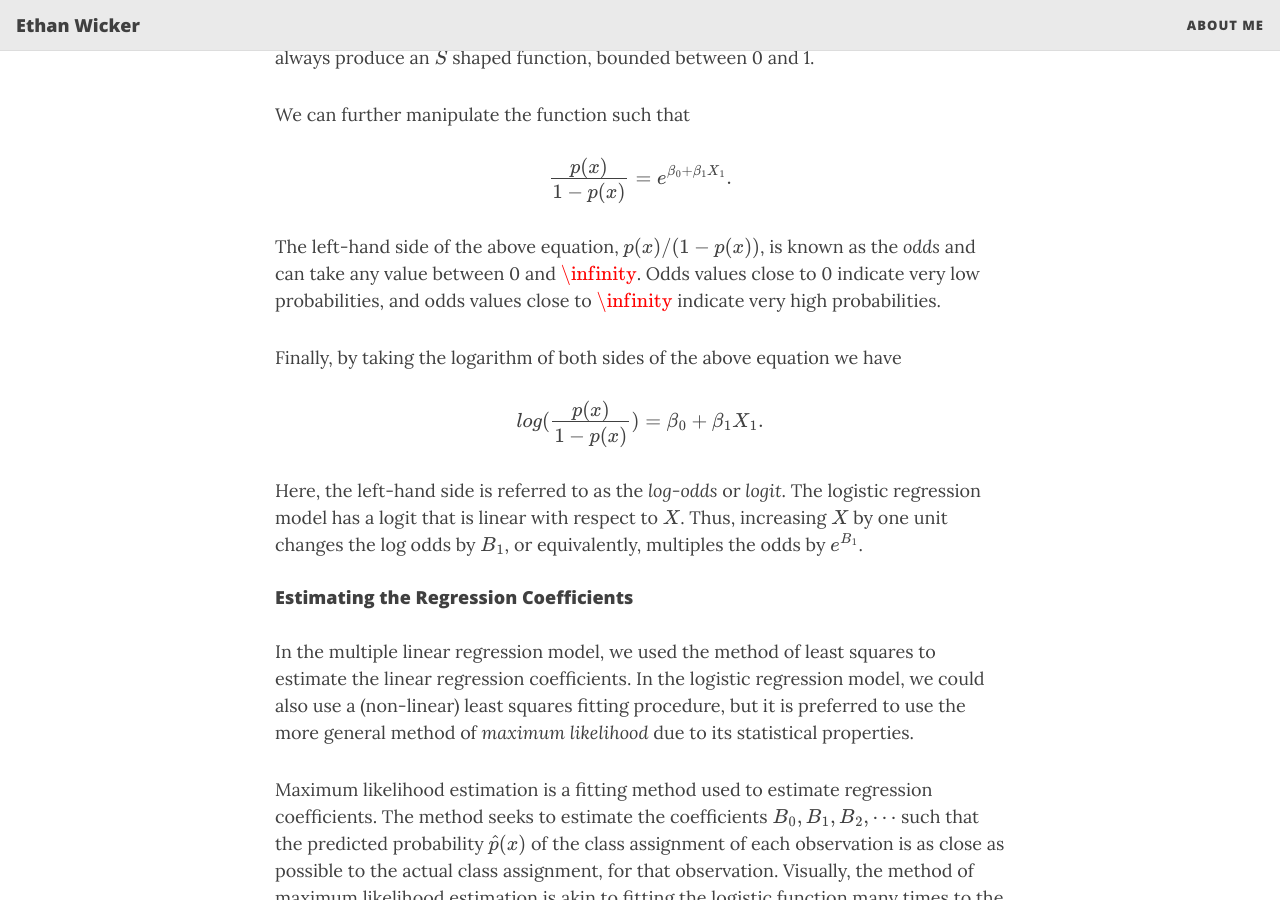
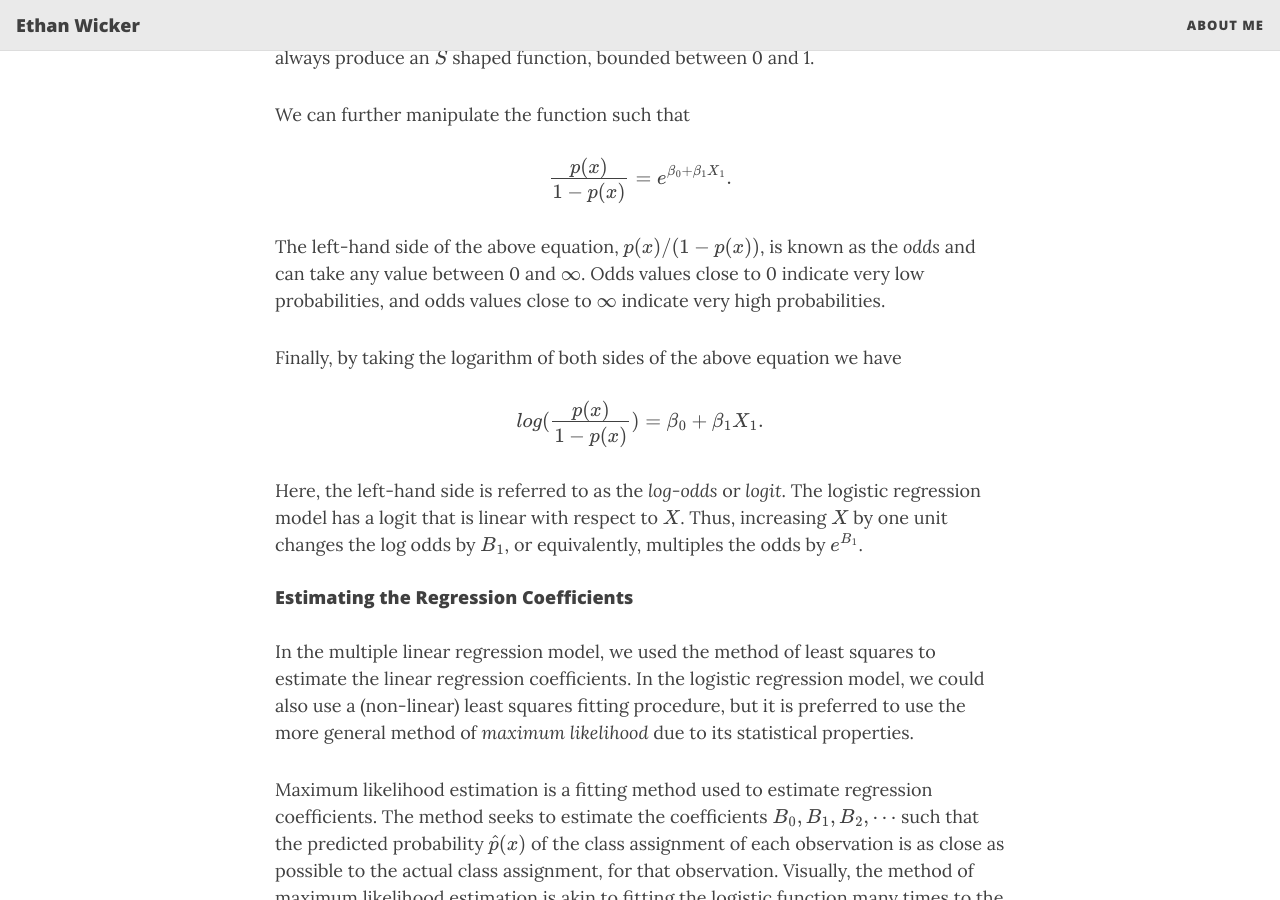
Before and after one commit to ethanwicker/ethanwicker.github.io, a Jekyll site: the page built from _posts/2021-01-27-logistic-regression-001.md, in a window 1280 px wide and 900 px high, scrolled down 1024 px. Built offline with Jekyll 4.4.1, drawn with Linux system fonts in a browser that asks for light colours; nearby versions of some CDN libraries; formulas are drawn with MathJax 3.

Commit message:
Updating post

```diff
--- a/_posts/2021-01-27-logistic-regression-001.md
+++ b/_posts/2021-01-27-logistic-regression-001.md
@@ -39,7 +39,7 @@ $$
 \end{aligned}
 $$
 
-The left-hand side of the above equation, $p(x) / (1 - p(x))$, is known as the *odds* and can take any value between 0 and $\infinity$.  Odds values close to 0 indicate very low probabilities, and odds values close to $\infinity$ indicate very high probabilities.
+The left-hand side of the above equation, $p(x) / (1 - p(x))$, is known as the *odds* and can take any value between 0 and $\infty$.  Odds values close to 0 indicate very low probabilities, and odds values close to $\infty$ indicate very high probabilities.
 
 Finally, by taking the logarithm of both sides of the above equation we have
 
```
